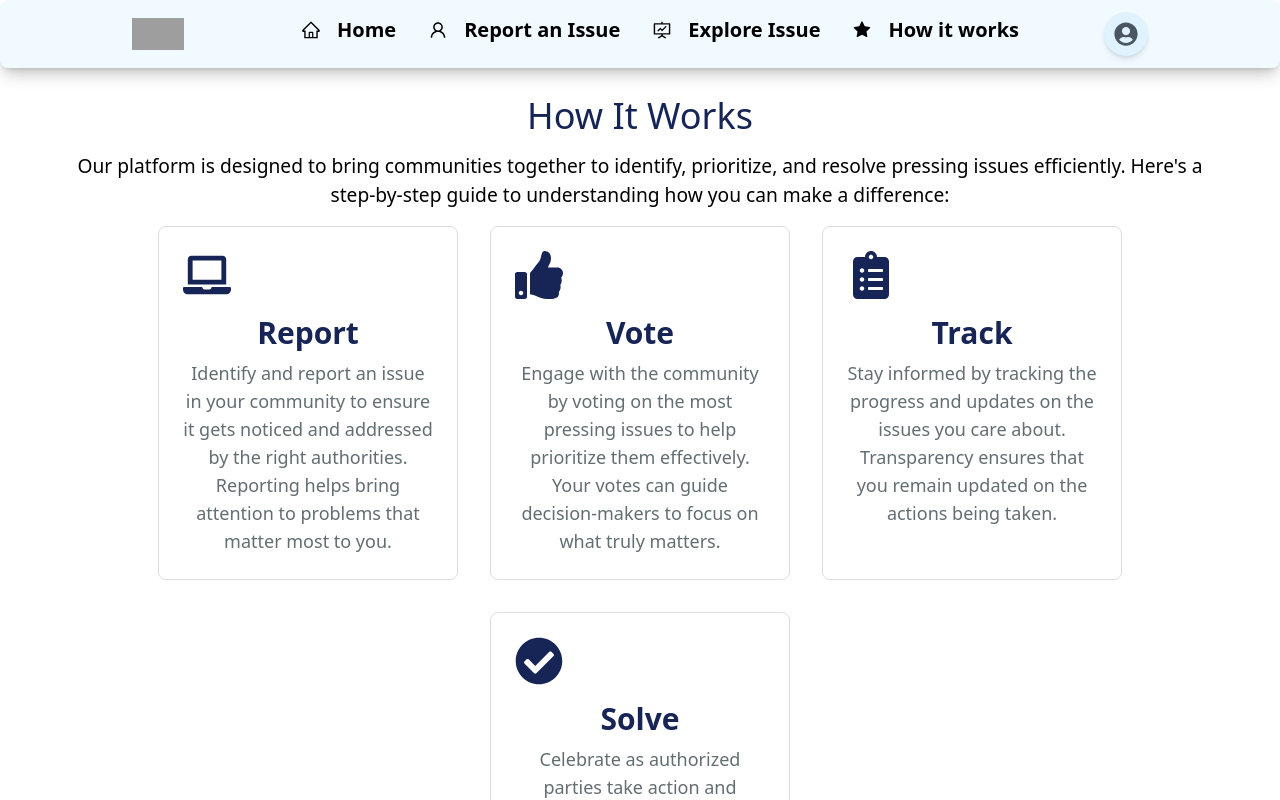
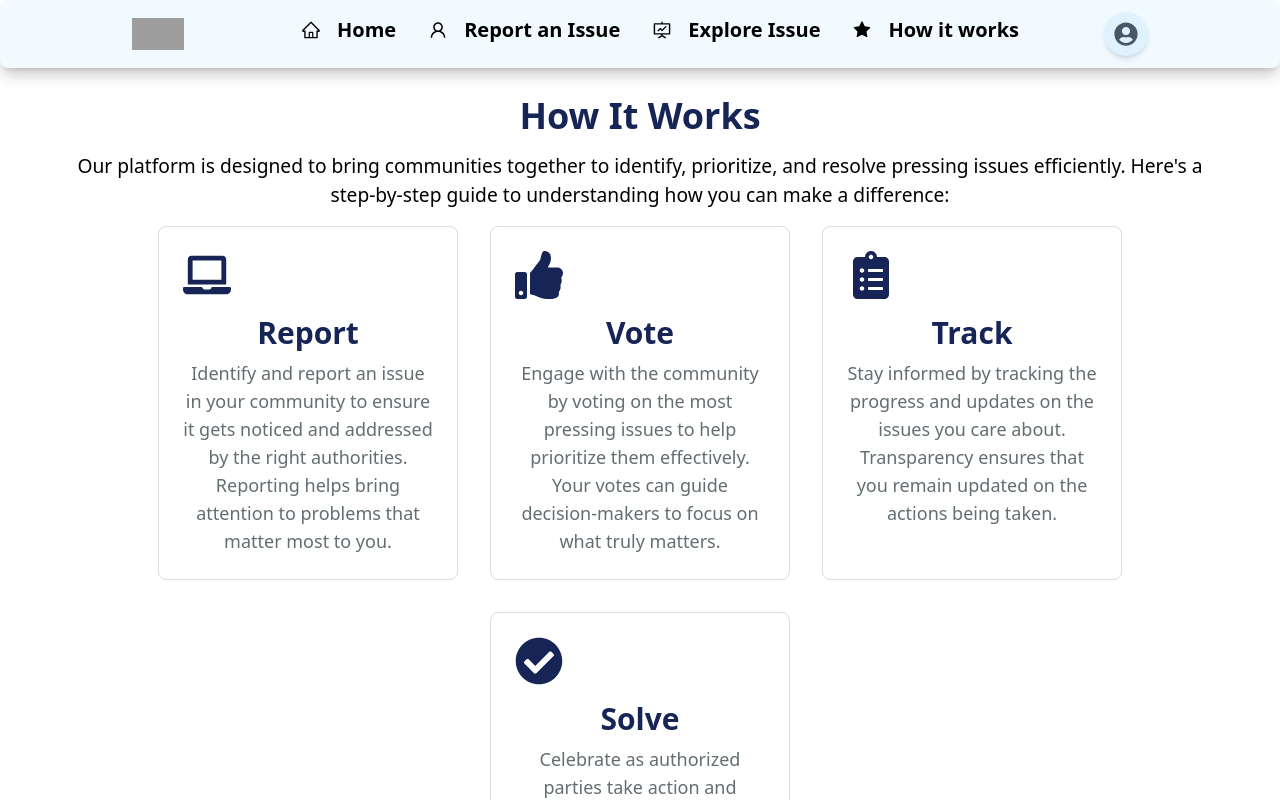
Before and after one commit to RahulHeer150/civic-, a React (Vite) app in the folder client/: page /howitworks in a window 1280 px wide. Shown: the top 800 px of the page. Built offline with nearby package versions, Linux system fonts and the light colour scheme; grey boxes are pictures that could not be loaded.

Commit message:
ui chnages in how it works section

```diff
--- a/client/src/pages/How_it_works.jsx
+++ b/client/src/pages/How_it_works.jsx
@@ -28,7 +28,7 @@ const HowItWorks = () => {
 
   return (
     <div className="p-4 text-center mt-20">
-      <h1 className="text-4xl text-blue-950 mb-4">How It Works</h1>
+      <h1 className="text-4xl text-blue-950 mb-4 font-bold font-sans">How It Works</h1>
       <p className="text-[1.2rem] text-black mb-4 px-10">Our platform is designed to bring communities together to identify, prioritize, and resolve pressing issues efficiently. Here's a step-by-step guide to understanding how you can make a difference:</p>
       <div className="flex flex-wrap justify-center gap-8">
         {items.map((item, index) => (
```
